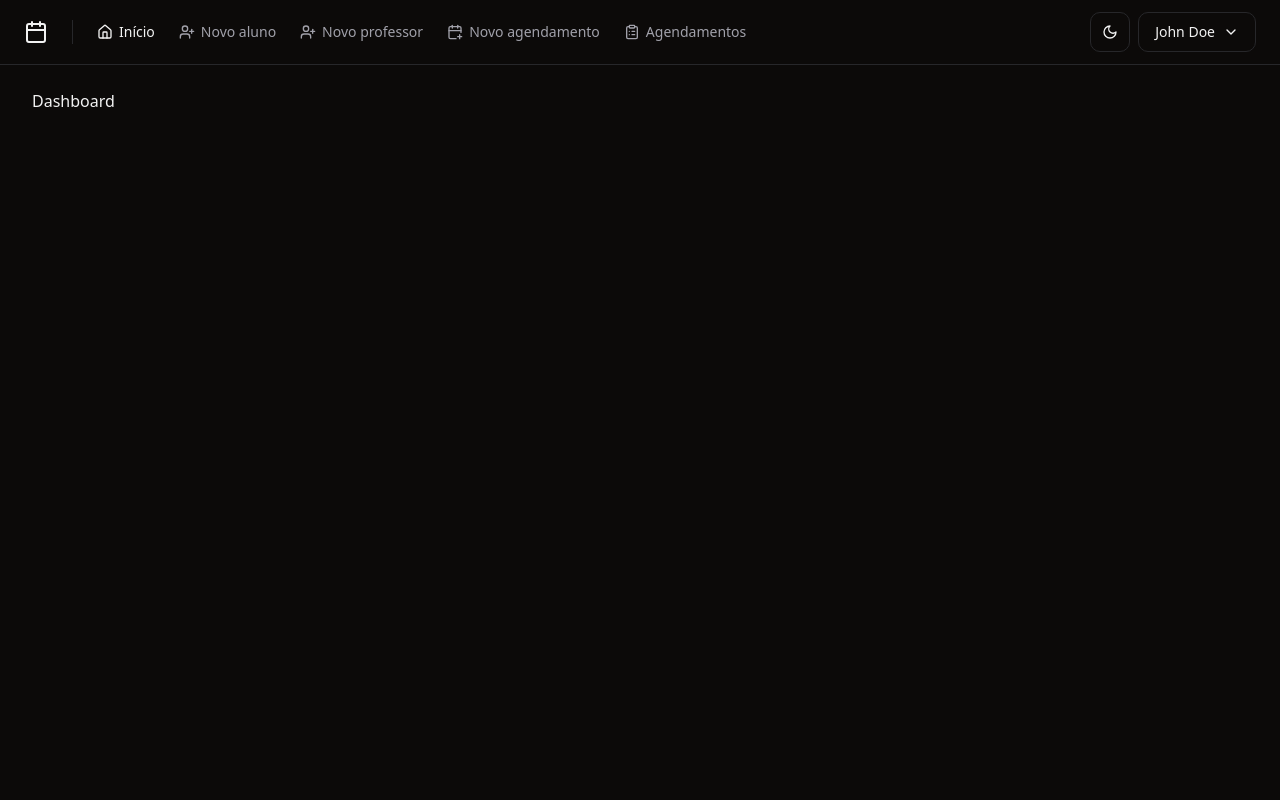
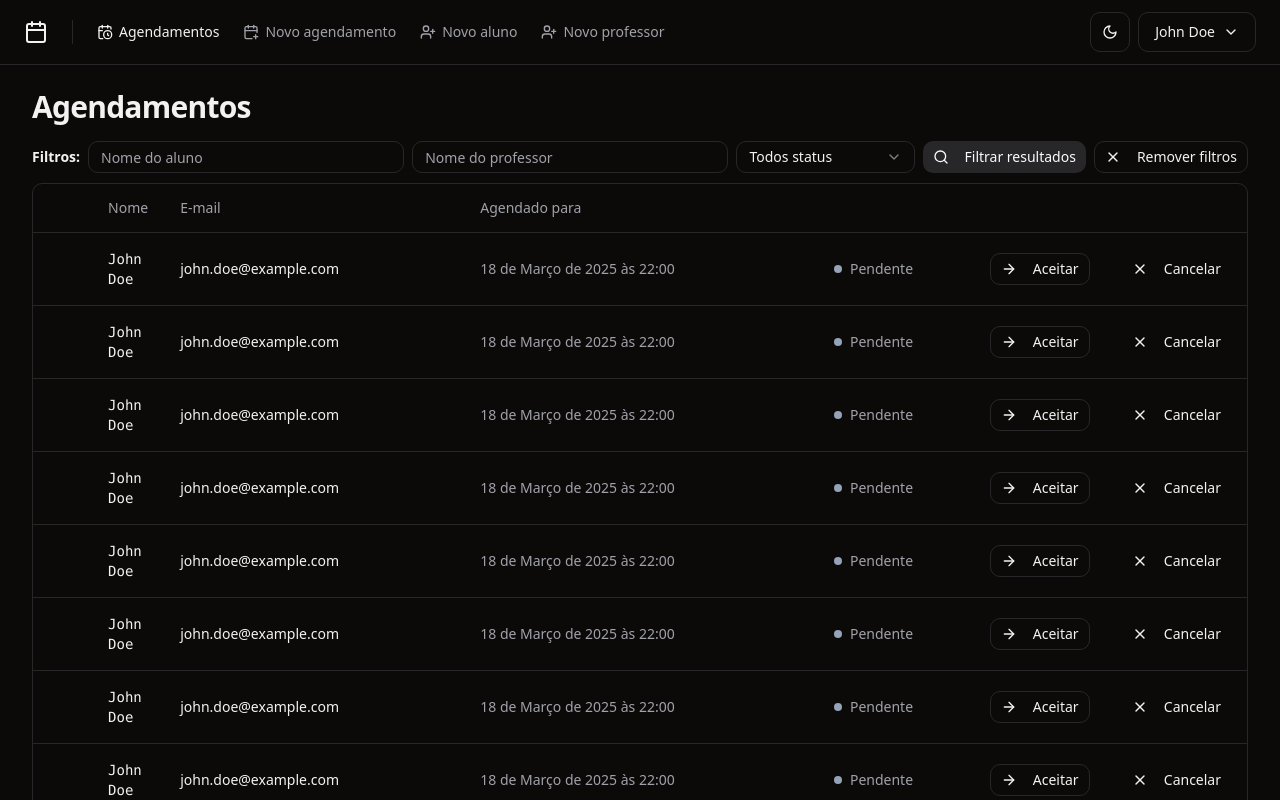
Before and after one commit to pvillor/class-scheduler-web, a React (Vite) app: page / in a window 1280 px wide. Shown: the top 800 px of the page. Built offline with nearby package versions, Linux system fonts and the light colour scheme.

Commit message:
refactor: turn schedules page in main page

```diff
--- a/src/components/header.tsx
+++ b/src/components/header.tsx
@@ -1,10 +1,4 @@
-import {
-  Calendar,
-  CalendarPlus,
-  ClipboardList,
-  Home,
-  UserPlus,
-} from 'lucide-react'
+import { Calendar, CalendarClock, CalendarPlus, UserPlus } from 'lucide-react'
 import { Separator } from './ui/separator'
 import { NavLink } from './nav-link'
 import { ThemeToggle } from './theme/theme-toggle'
@@ -20,8 +14,13 @@ export function Header() {
 
         <nav className="flex items-center space-x-4 lg:space-x-6">
           <NavLink to="/">
-            <Home className="h-4 w-4" />
-            Início
+            <CalendarClock className="h-4 w-4" />
+            Agendamentos
+          </NavLink>
+
+          <NavLink to="/create-schedule">
+            <CalendarPlus className="h-4 w-4" />
+            Novo agendamento
           </NavLink>
 
           <NavLink to="/sign-up">
@@ -33,16 +32,6 @@ export function Header() {
             <UserPlus className="h-4 w-4" />
             Novo professor
           </NavLink>
-
-          <NavLink to="/create-schedule">
-            <CalendarPlus className="h-4 w-4" />
-            Novo agendamento
-          </NavLink>
-
-          <NavLink to="/schedules">
-            <ClipboardList className="h-4 w-4" />
-            Agendamentos
-          </NavLink>
         </nav>
 
         <div className="ml-auto flex items-center gap-2">
--- a/src/routes.tsx
+++ b/src/routes.tsx
@@ -1,20 +1,18 @@
 import { createBrowserRouter } from 'react-router-dom'
 
-import { Dashboard } from './pages/app/dashboard'
 import { SignIn } from './pages/auth/sign-in'
 import { AppLayout } from './pages/_layouts/app'
 import { AuthLayout } from './pages/_layouts/auth'
 import { SignUp } from './pages/auth/sign-up'
 import { Schedules } from './pages/app/schedules/schedules'
+import { NotFound } from './pages/404'
 
 export const router = createBrowserRouter([
   {
     path: '/',
     element: <AppLayout />,
-    children: [
-      { path: '/', element: <Dashboard /> },
-      { path: '/schedules', element: <Schedules /> },
-    ],
+    errorElement: <NotFound />,
+    children: [{ path: '/', element: <Schedules /> }],
   },
 
   {
```
